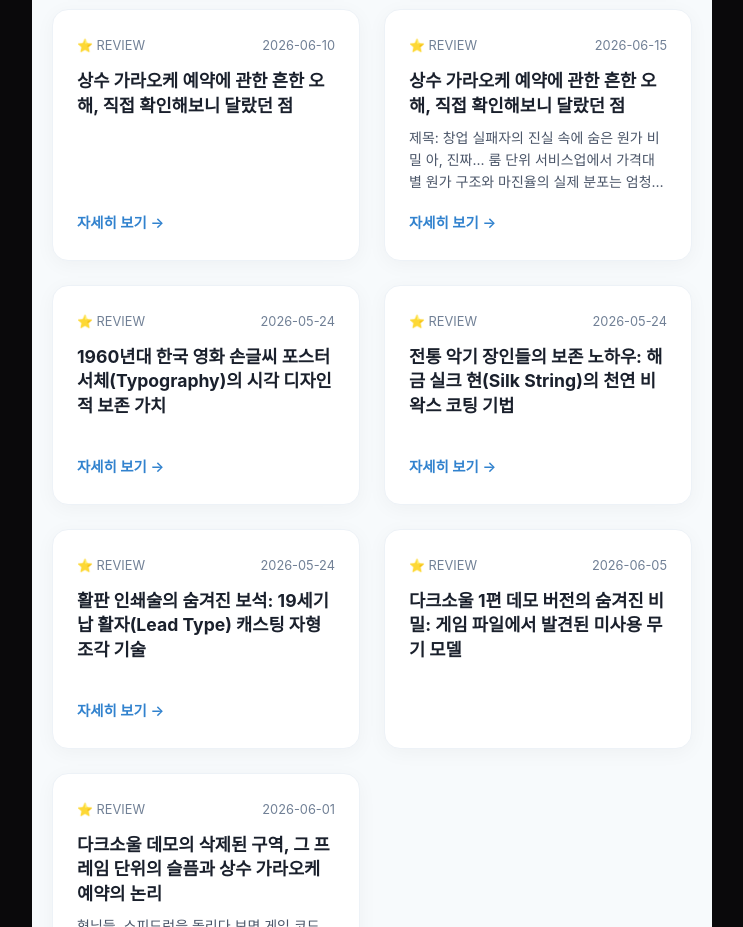
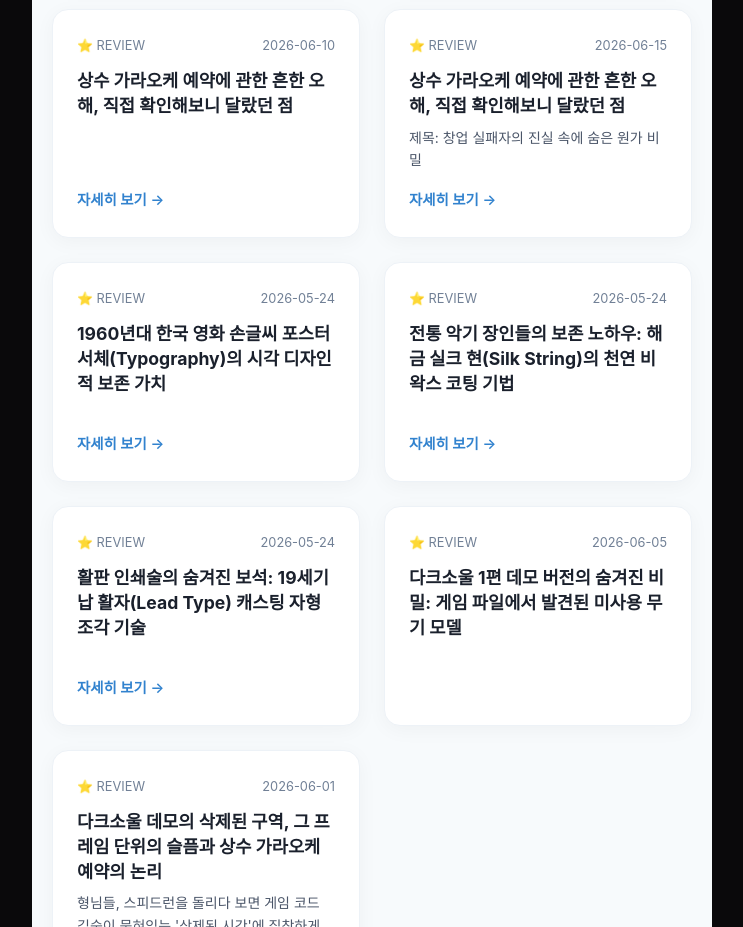
Before and after one commit to dydrkrtks7-cmd/bp-t3b04-ss-karaoke-rsv-1, a plain HTML site: page index.html in a window 1280 px wide. Shown: the part 1700-2627 px from the top of the page, without its empty margins (268-1011 px from the left). Drawn offline with Linux system fonts and the light colour scheme.

Commit message:
deploy: garbage-free snapshot 2026-08-10T07:14:55.229Z

```diff
--- a/index.html
+++ b/index.html
@@ -184,7 +184,7 @@
           <time datetime="2026-06-15">2026-06-15</time>
         </div>
         <h4 style="font-size:1.1rem;font-weight:700;color:#1a202c;margin-bottom:8px;line-height:1.4">상수 가라오케 예약에 관한 흔한 오해, 직접 확인해보니 달랐던 점</h4>
-        <p style="font-size:0.875rem;color:#4a5568;line-height:1.6;margin-bottom:16px;display:-webkit-box;-webkit-line-clamp:3;-webkit-box-orient:vertical;overflow:hidden;text-overflow:ellipsis">제목: 창업 실패자의 진실 속에 숨은 원가 비밀 아, 진짜... 룸 단위 서비스업에서 가격대별 원가 구조와 마진율의 실제 분포는 엄청난 복잡성을 가진다. ## 소제목- 원하는 가격으로 어떻게 원가는 결정되는가?- 주변 업소들을 비교해봤는데, 왜 이 정도로 가격이 다른까</p>
+        <p style="font-size:0.875rem;color:#4a5568;line-height:1.6;margin-bottom:16px;display:-webkit-box;-webkit-line-clamp:3;-webkit-box-orient:vertical;overflow:hidden;text-overflow:ellipsis">제목: 창업 실패자의 진실 속에 숨은 원가 비밀</p>
       </div>
       <a href="posts/myth-002-j7uq0n.html" style="align-self:flex-start;text-decoration:none;color:#3182ce;font-size:0.9rem;font-weight:600;transition:color 0.2s" onmouseover="this.style.color='#2b6cb0'" onmouseout="this.style.color='#3182ce'">자세히 보기 →</a>
     </article>
```
